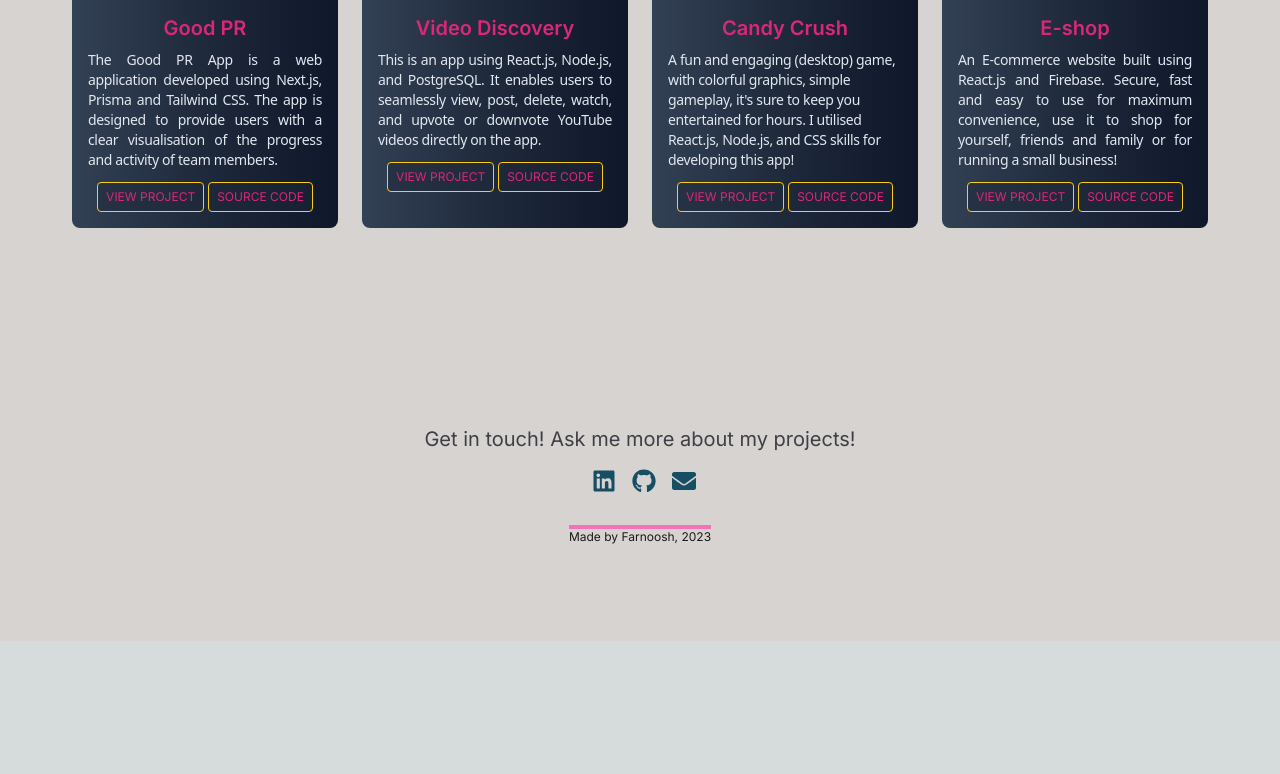
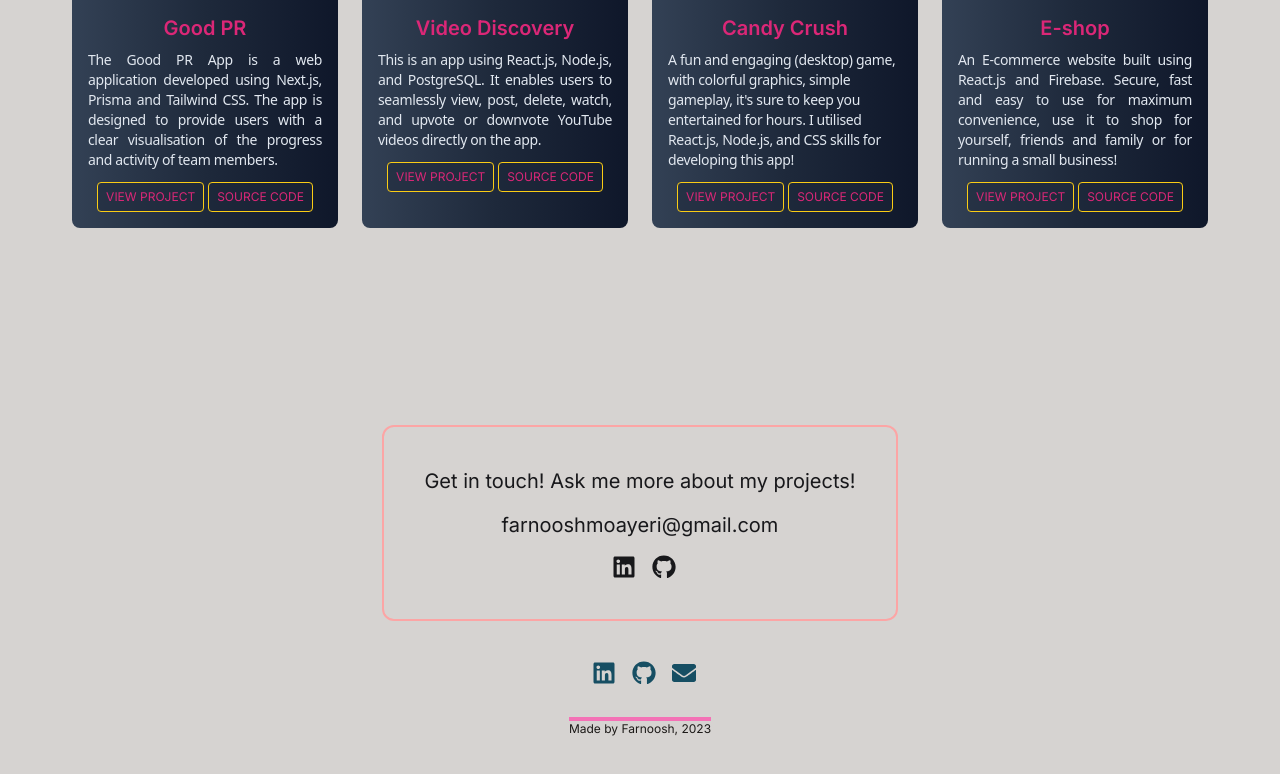
Before and after one commit to Farnooshmo/portfolio, a Next.js app: page / in a window 1280 px wide. Shown: the part 1695-2469 px from the top of the page. Before the commit the page ends 2336 px from the top, so only its background shows below. Built offline with nearby package versions, Linux system fonts and the light colour scheme.

Commit message:
Update page.js

```diff
--- a/app/contact/page.js
+++ b/app/contact/page.js
@@ -1,14 +1,46 @@
-
+import { FaGithub } from "react-icons/fa";
+import { FaLinkedin } from "react-icons/fa";
+import Link from "next/link";
 
 export default function Contact() {
   return (
-    <div
-      className="flex flex-col justify-items-center items-center "
-      id="contact"
-    >
-      <h1 className="text-zinc-700 text-md md:text-xl text-center">
+    <div className="z-10  min-w-full max-w-prose md:w-1/2 boarder-double bg-stone-300 border-2 border-red-300 rounded-xl whitespace-normal md:mb-6  p-10 text-base text-center text-zinc-900">
+      <h1 className=" text-base text-zinc-900 text-md md:text-xl text-center">
         Get in touch! Ask me more about my projects!
       </h1>
+
+      <h2
+        className=" mt-4
+        text-zinc-900 text-md md:text-xl text-center"
+      >
+        farnooshmoayeri@gmail.com
+      </h2>
+
+      <span className="sr-only">Contact me via; LinkedIn, GitHub, Email</span>
+      <div className="flex flex-row justify-center mt-4 ml-2 gap-4">
+        {/* ----LinkedIn icon---- */}
+        <span className="sr-only"> Contact me via LinkedIn</span>
+
+        <div className="flex">
+          <Link href="https://www.linkedin.com/in/farnooshmoayeri/">
+            <FaLinkedin
+              className="text-2xl
+               hover:scale-110 "
+            />{" "}
+          </Link>
+        </div>
+        {/* ----GitHub icon---- */}
+        <span className="sr-only"> Contact me via GitHub</span>
+
+        <div className="flex">
+          <Link href="https://github.com/farnooshmo">
+            <FaGithub
+              className="text-2xl
+               hover:scale-110"
+            />
+          </Link>
+        </div>
+      </div>
     </div>
   );
 }
```
